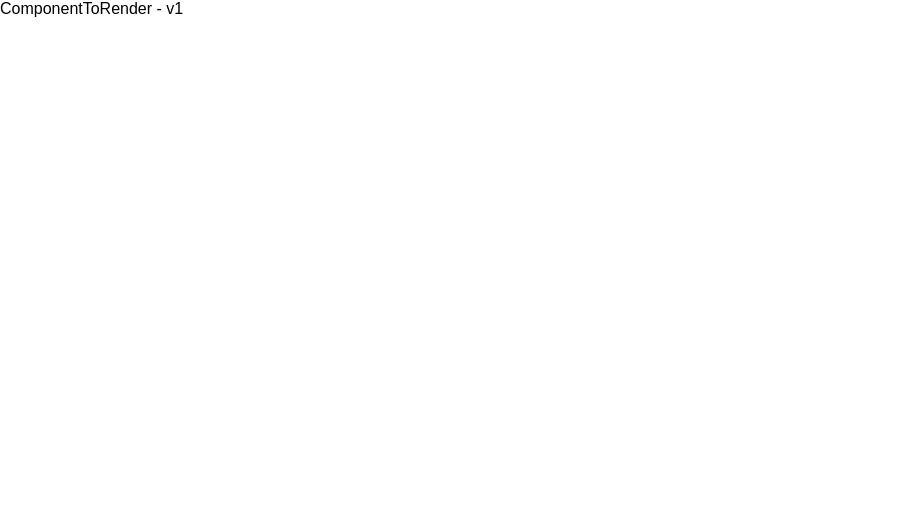
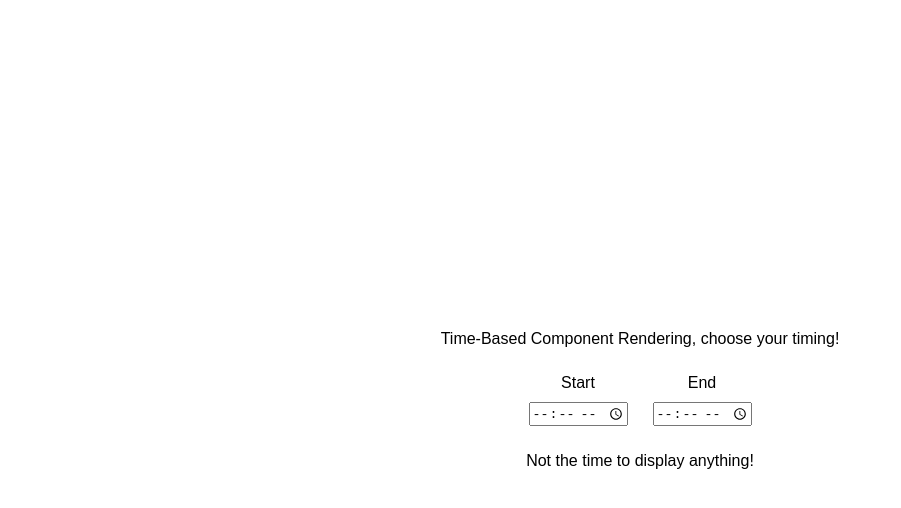
Before and after one commit to razinj/react-time-based-rendering, a React (Create React App) app: page / in a window 1280 px wide. Shown: the top 508 px of the page, without its empty margins (0-901 px from the left). Built offline with nearby package versions, Linux system fonts and the light colour scheme.

Commit message:
Added time inputs + Simplified rendering logic

```diff
--- a/package.json
+++ b/package.json
@@ -14,6 +14,7 @@
   "scripts": {
     "start": "react-scripts start",
     "build": "react-scripts build",
+    "test": "react-scripts test",
     "eject": "react-scripts eject"
   },
   "eslintConfig": {
--- /dev/null
+++ b/src/App.css
@@ -0,0 +1,24 @@
+.app-wrapper {
+  display: flex;
+  flex-direction: column;
+  align-items: center;
+  justify-content: center;
+  gap: 10px;
+
+  height: 100vh;
+}
+
+.time-pickers-wrapper {
+  display: flex;
+  flex-direction: row;
+  justify-content: flex-start;
+  gap: 25px;
+}
+
+.time-pickers-wrapper div {
+  display: flex;
+  flex-direction: column;
+  align-items: center;
+  justify-content: center;
+  gap: 10px;
+}
--- a/src/App.tsx
+++ b/src/App.tsx
@@ -1,11 +1,45 @@
+// React
+import { ChangeEvent, useState } from 'react'
+// Components
 import TimeBasedWrapper from './components/v1/TimeBasedWrapper'
 import ComponentToRender from './components/ComponentToRender'
+// Utils
+import { getCurrentDateFromTime } from './utils/date'
+// Style
+import './App.css'
 
 const App = () => {
+  const [startDate, setStartDate] = useState<Date | undefined>(undefined)
+  const [endDate, setEndDate] = useState<Date | undefined>(undefined)
+
+  const setStartDateFromTime = (event: ChangeEvent<HTMLInputElement>) => {
+    setStartDate(getCurrentDateFromTime(event.target.value))
+  }
+
+  const setEndDateFromTime = (event: ChangeEvent<HTMLInputElement>) => {
+    setEndDate(getCurrentDateFromTime(event.target.value))
+  }
+
   return (
-    <TimeBasedWrapper>
-      <ComponentToRender version='v1' />
-    </TimeBasedWrapper>
+    <div className='app-wrapper'>
+      <p>Time-Based Component Rendering, choose your timing!</p>
+      <div className='time-pickers-wrapper'>
+        <div>
+          <label htmlFor='start_time'>Start</label>
+          <input id='start_time' type='time' onChange={setStartDateFromTime}></input>
+        </div>
+        <div>
+          <label htmlFor='end_time'>End</label>
+          <input id='end_time' type='time' onChange={setEndDateFromTime}></input>
+        </div>
+      </div>
+      {(!startDate || !endDate) && <p>Not the time to display anything!</p>}
+      {startDate && endDate && (
+        <TimeBasedWrapper startDate={startDate} endDate={endDate}>
+          <ComponentToRender version='v1' />
+        </TimeBasedWrapper>
+      )}
+    </div>
   )
 }
 
--- /dev/null
+++ b/src/components/models/props.ts
@@ -0,0 +1,7 @@
+import { ReactNode } from 'react'
+
+export type TimeBasedRenderingProps = {
+  children: ReactNode
+  startDate: Date
+  endDate: Date
+}
--- a/src/components/v1/TimeBasedWrapper.tsx
+++ b/src/components/v1/TimeBasedWrapper.tsx
@@ -1,59 +1,43 @@
-import { ReactNode, useEffect, useState } from 'react'
+import { useEffect, useState } from 'react'
+import { TimeBasedRenderingProps as Props } from '../models/props'
 
-const startDate = new Date('2023-02-22T22:32:00Z')
-const endDate = new Date('2023-02-22T22:40:00Z')
-
-const TimeBasedWrapper = ({ children }: { children: ReactNode }) => {
-  const [canDisplay, setCanDisplay] = useState(true)
-  const [checkAgain, setCheckAgain] = useState(false)
-  const [checkAgainAt, setCheckAgainAt] = useState<Date>(startDate)
+const TimeBasedWrapper = ({ startDate, endDate, children }: Props) => {
+  const [canRender, setCanRender] = useState(false)
 
   useEffect(() => {
-    console.log('Whether or not to check again!')
-    const nowTime = new Date().getTime()
-    const timeoutTime = checkAgainAt.getTime() - nowTime
+    const currentDate = new Date()
+    let startRenderingTimeOut: NodeJS.Timeout | undefined = undefined
+    let stopRenderingTimeOut: NodeJS.Timeout | undefined = undefined
 
-    if (timeoutTime < 0) {
-      console.log('Will not check again, we should start, timeout time found: ', timeoutTime)
-      return
+    const shouldRenderNow = currentDate.getTime() >= startDate.getTime() && currentDate.getTime() <= endDate.getTime()
+
+    if (shouldRenderNow) {
+      // Start rendering
+      setCanRender(true)
+
+      // Set timeout to stop rendering at end date
+      const isCurrentDateAheadOfStartDate = currentDate.getTime() > startDate.getTime()
+      const renderingStartDate = isCurrentDateAheadOfStartDate ? currentDate.getTime() : startDate.getTime()
+      const timeToStopRendering = endDate.getTime() - renderingStartDate
+      stopRenderingTimeOut = setTimeout(() => setCanRender(false), timeToStopRendering)
+    } else {
+      // Stop rendering
+      setCanRender(false)
+
+      // Set timeouts to start rendering at start date and end rendering at end date
+      const timeToStartRendering = startDate.getTime() - currentDate.getTime()
+      const timeToStopRendering = endDate.getTime() - currentDate.getTime()
+      startRenderingTimeOut = setTimeout(() => setCanRender(true), timeToStartRendering)
+      stopRenderingTimeOut = setTimeout(() => setCanRender(false), timeToStopRendering)
     }
 
-    console.log('Should check again in: ', timeoutTime)
-    const timeout = setTimeout(() => setCheckAgain(true), timeoutTime)
+    return () => {
+      if (startRenderingTimeOut) clearTimeout(startRenderingTimeOut)
+      if (stopRenderingTimeOut) clearTimeout(stopRenderingTimeOut)
+    }
+  }, [startDate, endDate])
 
-    return () => {
-      console.log('Clearing checkAgain timeout')
-      clearTimeout(timeout)
-    }
-  }, [checkAgainAt])
-
-  useEffect(() => {
-    console.log('Whether or not to start displaying!')
-    const nowTime = new Date().getTime()
-    const shouldStartNow = nowTime >= startDate.getTime() && nowTime <= endDate.getTime()
-
-    if (!shouldStartNow) {
-      console.log('Not starting now.')
-      setCanDisplay(false)
-      setCheckAgainAt(startDate)
-      return
-    }
-
-    setCanDisplay(true)
-
-    const isNowAheadOfStartDate = nowTime >= startDate.getTime()
-    const timeoutTime = endDate.getTime() - (isNowAheadOfStartDate ? nowTime : startDate.getTime())
-
-    console.log('Displaying until: ', timeoutTime)
-    const timeout = setTimeout(() => setCanDisplay(false), timeoutTime)
-
-    return () => {
-      console.log('Clearing canDisplay timeout')
-      clearTimeout(timeout)
-    }
-  }, [checkAgain])
-
-  return <div>{canDisplay && children}</div>
+  return <div>{canRender && children}</div>
 }
 
 export default TimeBasedWrapper
--- /dev/null
+++ b/src/utils/date.ts
@@ -0,0 +1,6 @@
+export const getCurrentDateFromTime = (time: string): Date => {
+  const now = new Date()
+  const choosenHour = Number(time.split(':')[0])
+  const choosenMinute = Number(time.split(':')[1])
+  return new Date(now.getFullYear(), now.getMonth(), now.getDate(), choosenHour, choosenMinute, 0, 0)
+}
```
